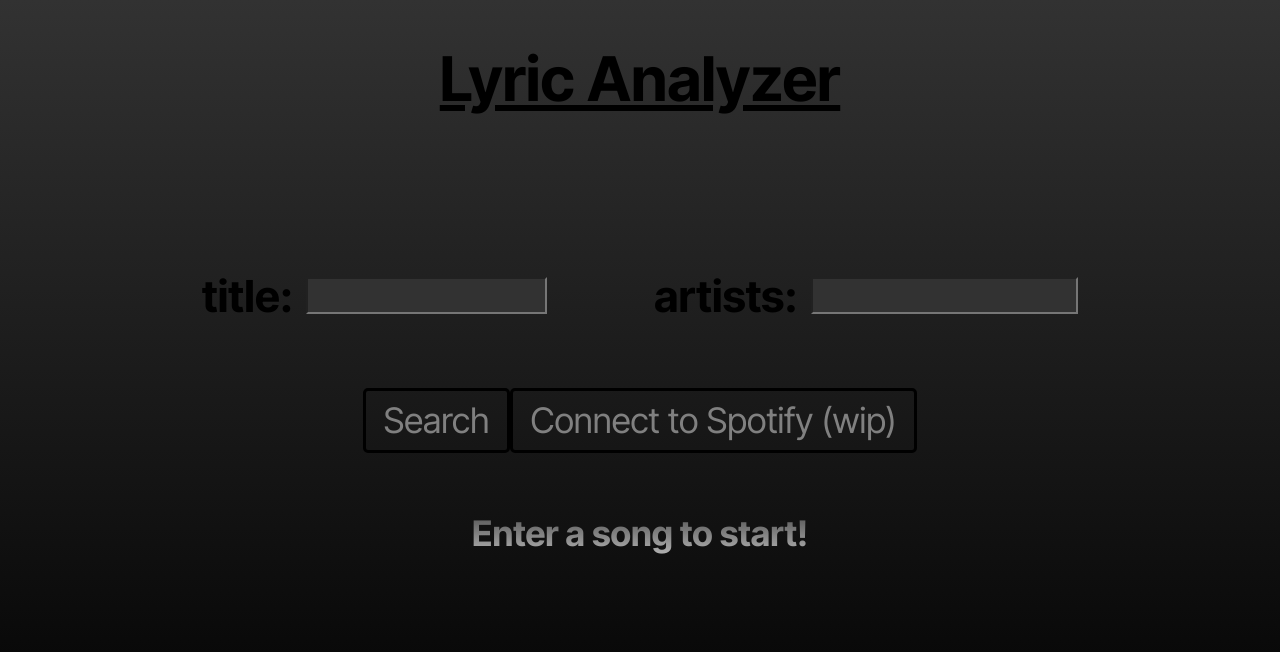
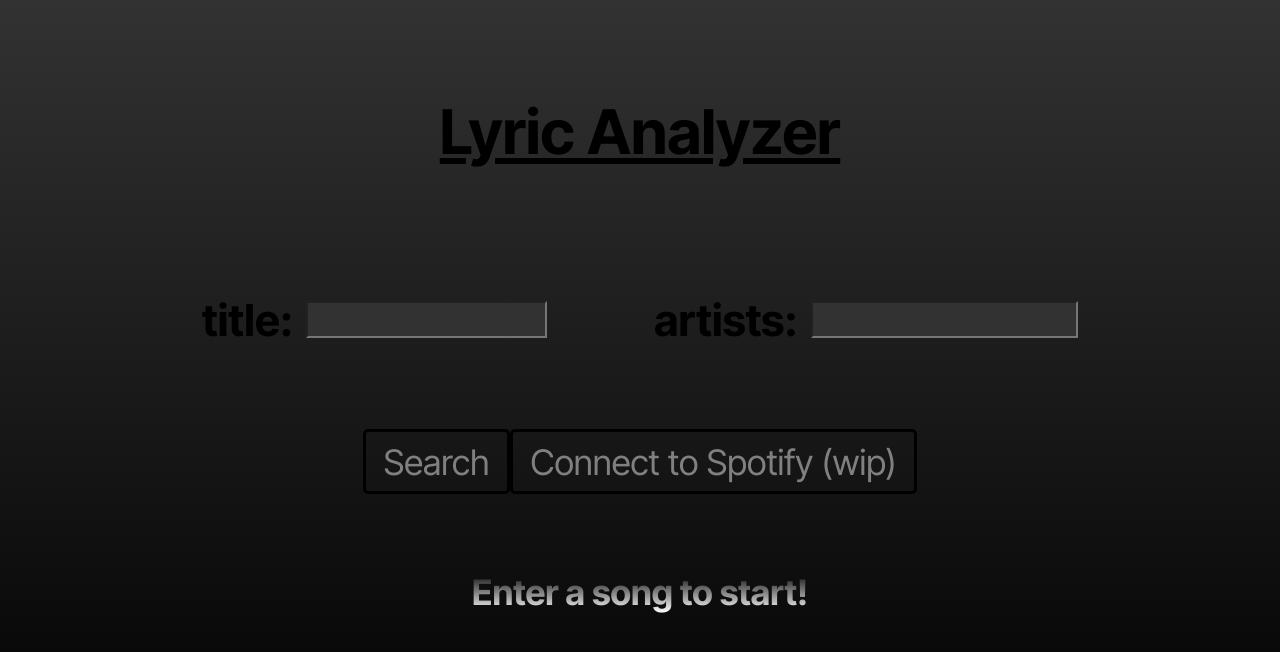
Before and after one commit to Loszii/lyric-analyzer, a website: page public/landing.html in a window 1280 px wide. Drawn offline with Linux system fonts and the light colour scheme.

Commit message:
made landing.html veritcally centered and improved index.js

```diff
--- a/public/assets/landing.css
+++ b/public/assets/landing.css
@@ -1,14 +1,13 @@
-#container {
+html, body {
     display: flex;
-    justify-content: space-between;
-    align-items: center;
     flex-direction: column;
+    gap: 3em;
+    height: 100%;
 }
 
 #inputs {
     display: flex;
     justify-content: center;
-    margin-bottom: 2em;
     flex-wrap: wrap;
 }
 
@@ -22,7 +21,6 @@
 #top {
     text-decoration: underline;
     font-size: 3.5em;
-    margin-bottom: 2em;
 }
 
 h1 {
@@ -55,7 +53,6 @@ input {
 
 #feedback {
     font-size: 2em;
-    padding: 1em;
     color: transparent;
     background: linear-gradient(black, white);
     background-clip: text;
--- a/public/landing.html
+++ b/public/landing.html
@@ -12,7 +12,6 @@
     </header>
     <body>
         <h1 id="top">Lyric Analyzer</h1>
-        <div id="container">
         <div id="inputs">
             <div class="query">
                 <h1>title:</h1>
@@ -28,7 +27,7 @@
             <a id="spotify">Connect to Spotify (wip)</a>
         </div>
         <h1 id="feedback">Enter a song to start!</h1>
-        </div>
+
         <script src="assets/landing.js"></script>
     </body>
 </html>
```
Also changed, not shown: index.js (+14 -18 lines), README.md. Lines whose indentation alone changed are shown as unchanged.
